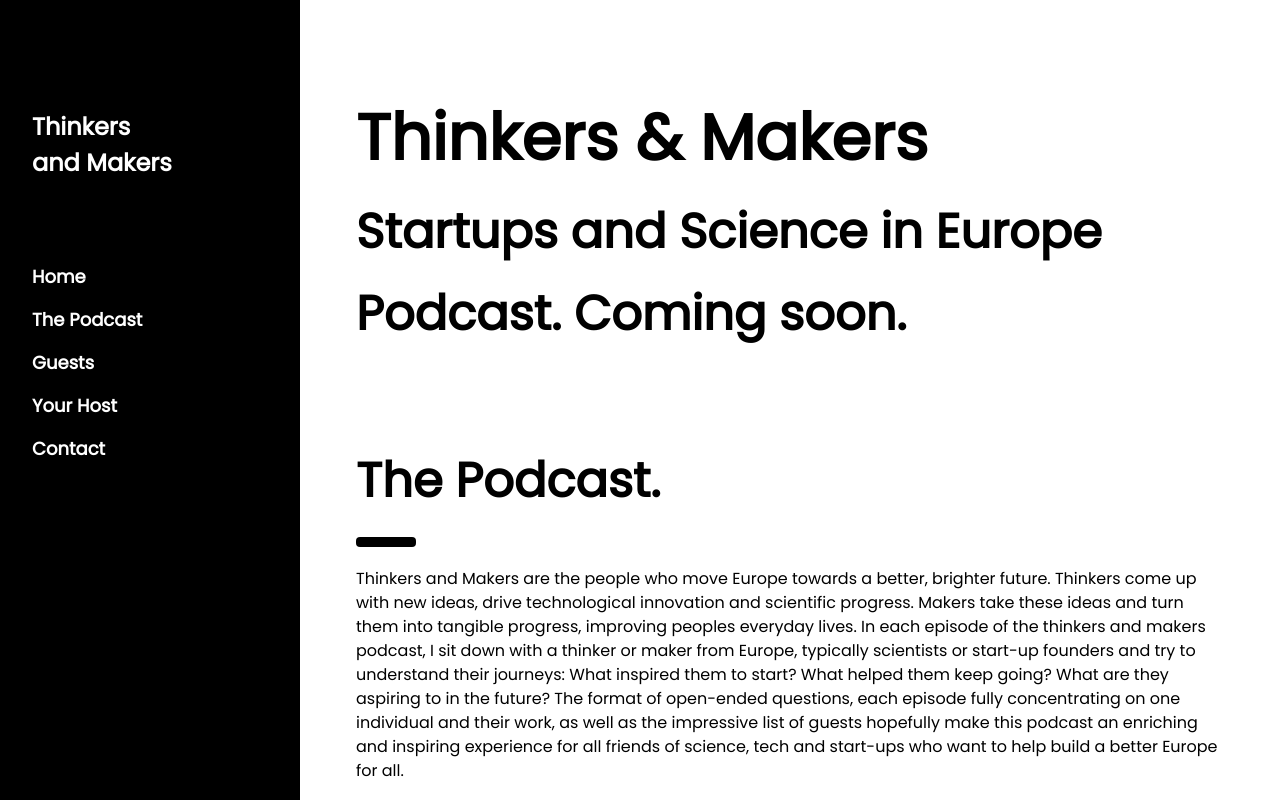
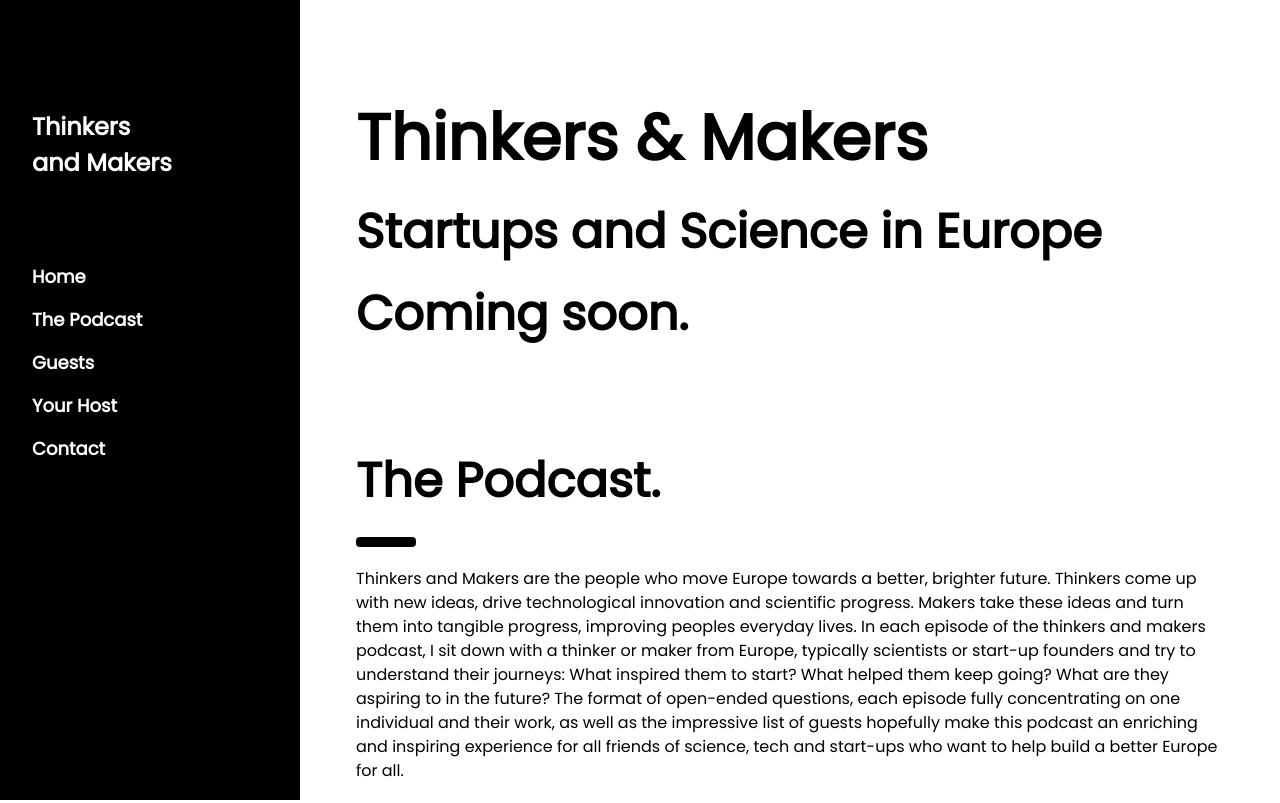
Before and after one commit to fridowicke/thinkersandmakers, a plain HTML site: page index.html in a window 1280 px wide. Shown: the top 803 px of the page. Drawn offline with nearby package versions, Linux system fonts and the light colour scheme.

Commit message:
change img

```diff
--- a/index.html
+++ b/index.html
@@ -48,7 +48,7 @@ body {font-size:16px;}
   <div class="w3-container" style="margin-top:80px" id="showcase">
     <h1 class="w3-jumbo"><b>Thinkers & Makers</b></h1>
     <h1 class="w3-xxxlarge w3-text-black"><b>Startups and Science in Europe</b></h1>
-    <h1 class="w3-xxxlarge w3-text-black"><b>Podcast. Coming soon.</b></h1>
+    <h1 class="w3-xxxlarge w3-text-black"><b>Coming soon.</b></h1>
     <!--<hr style="width:50px;border:5px solid black" class="w3-round">-->
   </div>
 
```
